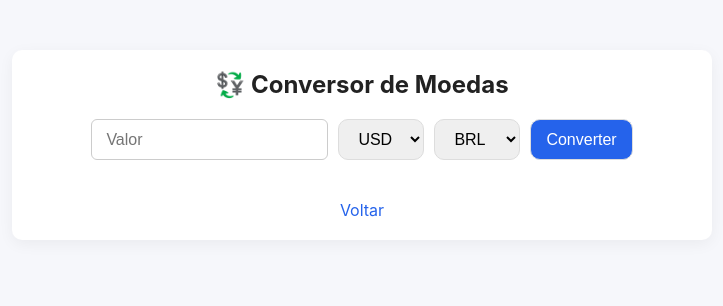
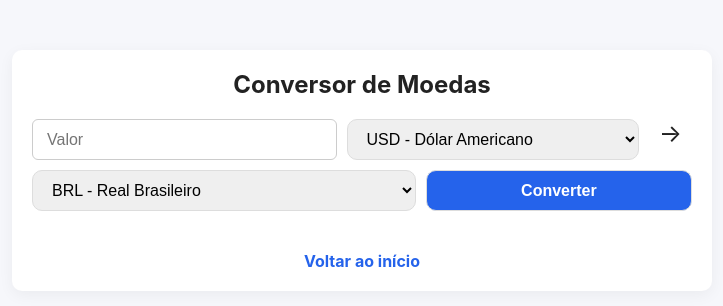
Before and after one commit to CAlexdx/meu-portal-python, a Flask app: page /conversor in a window 1280 px wide. Shown: the top 306 px of the page, without its empty margins (278-1001 px from the left). Run offline with Flask 3, Linux system fonts and the light colour scheme.

Commit message:
Refactor currency converter form and layout

```diff
--- a/templates/conversor.html
+++ b/templates/conversor.html
@@ -8,38 +8,61 @@
 </head>
 <body>
   <div class="page">
-    <h1>💱 Conversor de Moedas</h1>
+    <h1>Conversor de Moedas</h1>
 
-    <form method="post">
-      <input type="number" name="valor" step="0.01" min="0" placeholder="Valor" required>
+    <form method="post" class="calculator-form">
+      <input type="number" name="valor" step="0.01" min="0" placeholder="Valor" value="{{ valor or '' }}" required class="input-field">
 
-      <select name="de">
-        <option value="USD">USD</option>
-        <option value="BRL">BRL</option>
-        <option value="EUR">EUR</option>
-        <option value="JPY">JPY</option>
-        <option value="GBP">GBP</option>
+      <select name="de" class="select-field">
+        <option value="USD" {% if de == 'USD' %}selected{% endif %}>USD - Dólar Americano</option>
+        <option value="BRL" {% if de == 'BRL' %}selected{% endif %}>BRL - Real Brasileiro</option>
+        <option value="EUR" {% if de == 'EUR' %}selected{% endif %}>EUR - Euro</option>
+        <option value="GBP" {% if de == 'GBP' %}selected{% endif %}>GBP - Libra Esterlina</option>
+        <option value="JPY" {% if de == 'JPY' %}selected{% endif %}>JPY - Iene Japonês</option>
+        <option value="CHF" {% if de == 'CHF' %}selected{% endif %}>CHF - Franco Suíço</option>
+        <option value="CAD" {% if de == 'CAD' %}selected{% endif %}>CAD - Dólar Canadense</option>
+        <option value="AUD" {% if de == 'AUD' %}selected{% endif %}>AUD - Dólar Australiano</option>
+        <option value="CNY" {% if de == 'CNY' %}selected{% endif %}>CNY - Yuan Chinês</option>
+        <option value="ARS" {% if de == 'ARS' %}selected{% endif %}>ARS - Peso Argentino</option>
+        <option value="MXN" {% if de == 'MXN' %}selected{% endif %}>MXN - Peso Mexicano</option>
       </select>
 
-      <select name="para">
-        <option value="BRL">BRL</option>
-        <option value="USD">USD</option>
-        <option value="EUR">EUR</option>
-        <option value="JPY">JPY</option>
-        <option value="GBP">GBP</option>
+      <span style="font-size: 1.5rem; padding: 0 10px;">→</span>
+
+      <select name="para" class="select-field">
+        <option value="BRL" {% if para == 'BRL' %}selected{% endif %}>BRL - Real Brasileiro</option>
+        <option value="USD" {% if para == 'USD' %}selected{% endif %}>USD - Dólar Americano</option>
+        <option value="EUR" {% if para == 'EUR' %}selected{% endif %}>EUR - Euro</option>
+        <option value="GBP" {% if para == 'GBP' %}selected{% endif %}>GBP - Libra Esterlina</option>
+        <option value="JPY" {% if para == 'JPY' %}selected{% endif %}>JPY - Iene Japonês</option>
+        <option value="CHF" {% if para == 'CHF' %}selected{% endif %}>CHF - Franco Suíço</option>
+        <option value="CAD" {% if para == 'CAD' %}selected{% endif %}>CAD - Dólar Canadense</option>
+        <option value="AUD" {% if para == 'AUD' %}selected{% endif %}>AUD - Dólar Australiano</option>
+        <option value="CNY" {% if para == 'CNY' %}selected{% endif %}>CNY - Yuan Chinês</option>
+        <option value="ARS" {% if para == 'ARS' %}selected{% endif %}>ARS - Peso Argentino</option>
+        <option value="MXN" {% if para == 'MXN' %}selected{% endif %}>MXN - Peso Mexicano</option>
       </select>
 
-      <button type="submit">Converter</button>
+      <button type="submit" class="calculate-button">Converter</button>
     </form>
 
-    {% if resultado %}
-      <div class="resultado">Resultado: {{ resultado }}</div>
-    {% endif %}
-    {% if erro %}
-      <div class="resultado" style="color:red;">{{ erro }}</div>
+    {% if resultado is not none %}
+      <div class="resultado success">
+        <strong>
+          {{ "%.4f"|format(valor) }} {{ de }} → {{ "%.4f"|format(resultado) }} {{ para }}
+        </strong>
+        <br><br>
+        <small>Taxas atualizadas em tempo real • Fonte: exchangerate-api.com</small>
+      </div>
     {% endif %}
 
-    <p><a href="{{ url_for('index') }}">Voltar</a></p>
+    {% if erro %}
+      <div class="alerta error">
+        {{ erro }}
+      </div>
+    {% endif %}
+
+    <p><a href="{{ url_for('index') }}" class="voltar">Voltar ao início</a></p>
   </div>
 </body>
-</html>
+          </html>
```
